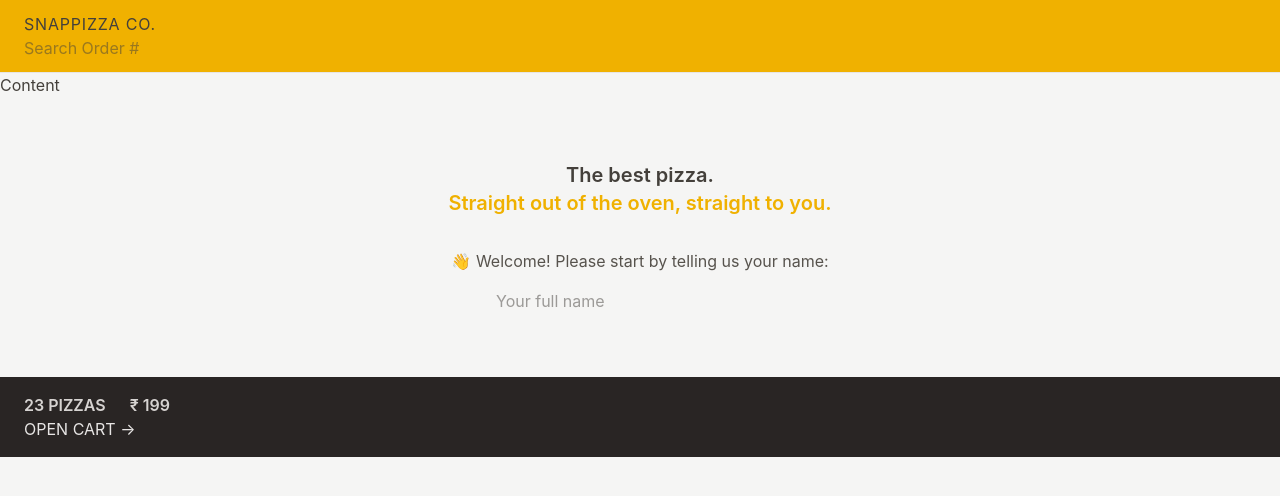
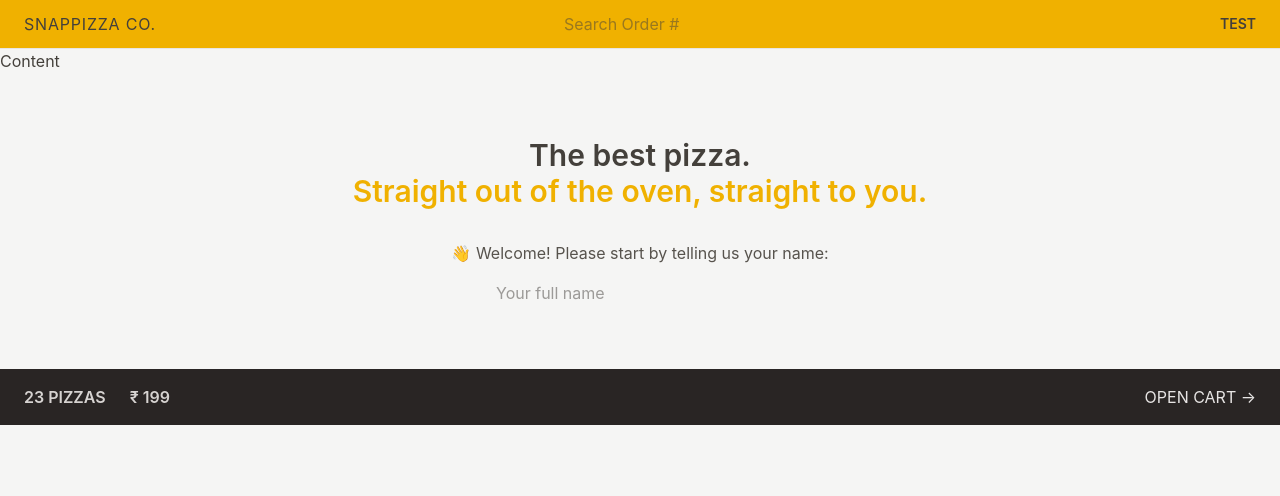
Before and after one commit to akash13nov/snapPizza, a React (Vite) app: page / in a window 1280 px wide. Shown: the top 496 px of the page. Built offline with nearby package versions, Linux system fonts and the light colour scheme.

Commit message:
using flex

```diff
--- a/src/features/cart/CartOverview.jsx
+++ b/src/features/cart/CartOverview.jsx
@@ -2,7 +2,7 @@
 
 function CartOverview() {
   return (
-    <div className="bg-stone-800 px-4 py-4 text-sm text-stone-200 uppercase sm:px-6 md:text-base">
+    <div className="flex items-center justify-between bg-stone-800 px-4 py-4 text-sm text-stone-200 uppercase sm:px-6 md:text-base">
       <p className="space-x-4 font-semibold text-stone-300 sm:space-x-6">
         <span>23 pizzas</span>
         <span>₹ 199</span>
--- a/src/features/user/UserName.jsx
+++ b/src/features/user/UserName.jsx
@@ -1,7 +1,7 @@
 import React from 'react';
 
 const UserName = () => {
-  return <div className="hidden text-sm font-semibold">Test</div>;
+  return <div className="hidden text-sm font-semibold sm:block">Test</div>;
 };
 
 export default UserName;
--- a/src/ui/Header.jsx
+++ b/src/ui/Header.jsx
@@ -5,7 +5,7 @@
 
 const Header = () => {
   return (
-    <header className="border-b border-stone-200 bg-yellow-500 px-4 py-3 uppercase sm:px-6">
+    <header className="flex items-center justify-between border-b border-stone-200 bg-yellow-500 px-4 py-3 uppercase sm:px-6">
       <Link to="/" className="tracking-wider">
         SnapPizza Co.
       </Link>
--- a/src/ui/Home.jsx
+++ b/src/ui/Home.jsx
@@ -2,8 +2,8 @@
 
 function Home() {
   return (
-    <div className="my-10 text-center sm:my-16">
-      <h1 className="mb-8 text-xl font-semibold">
+    <div className="my-10 px-4 text-center sm:my-16">
+      <h1 className="mb-8 text-xl font-semibold md:text-3xl">
         The best pizza.
         <br />
         <span className="text-yellow-500">Straight out of the oven, straight to you.</span>
```
